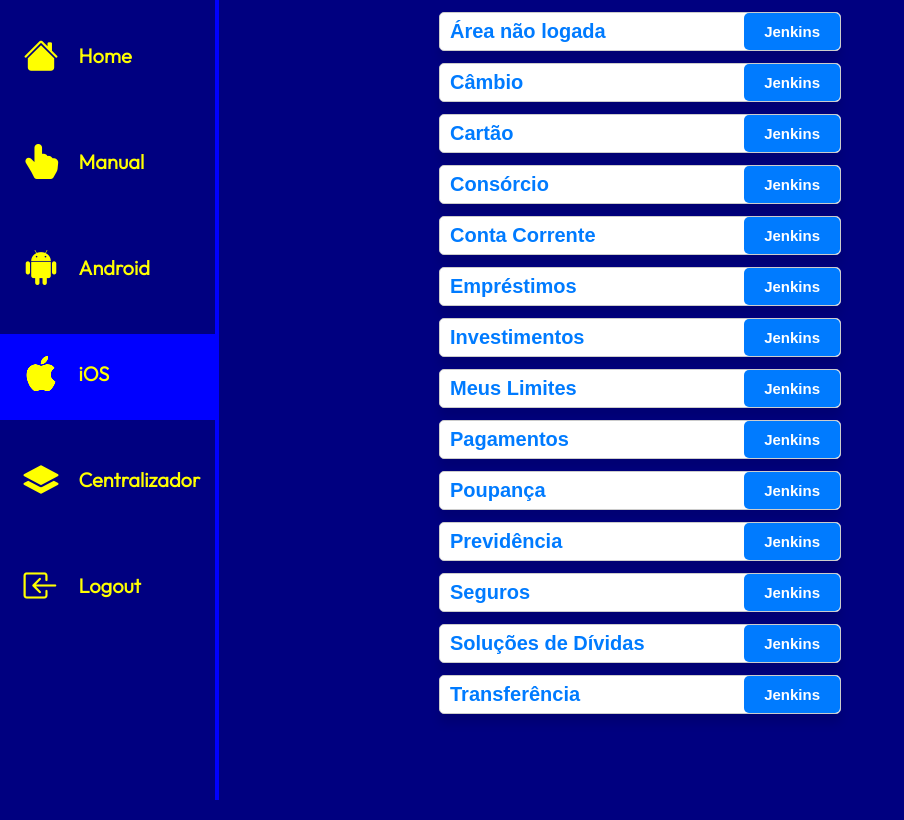
After one commit to danielleal89/programasqa, a Flask app: page /ios in a window 1280 px wide. The commit adds this page. Shown: the whole page, without its empty margins (0-904 px from the left). Run offline with Flask 2, Linux system fonts and the light colour scheme; the visitor is signed in with stand-in values (Sample User, id 1).

Commit message:
NovasFuncionalidades

```diff
--- /dev/null
+++ b/static/estilos/android.css
@@ -0,0 +1,76 @@
+@import url('https://fonts.googleapis.com/css2?family=Outfit:wght@300&display=swap');
+
+body {
+    font-family: Arial, sans-serif;
+    background-color: #000080;
+}
+
+  .container {
+    max-width: 400px;
+    margin: 20px auto;
+    padding: 20px;
+    background-color: #ffffff;
+    border-radius: 10px;
+    box-shadow: 0px 2px 5px rgba(0, 0, 0, 0.1);
+  }
+
+  .input-container {
+    display: flex;
+    justify-content: space-between;
+    align-items: center;
+    border: 1px solid #ccc;
+    border-radius: 5px;
+    overflow: hidden;
+    max-width: 400px; /* Tamanho retangulo */
+    margin: 12px auto; /* Distancia entre retangulos */
+    background-color: #ffffff;
+    box-shadow: 0px 10px 10px rgba(0, 0, 0, 0.1); /* Sombra */
+    font-size: 20px;
+    font-weight: bold;
+  }
+
+  .input-container > p{
+    margin-left: 10px;
+  }
+
+  .text-container {
+    flex: 1;
+    display: flex;
+    align-items: center;
+    margin-left: 10px;
+  }
+
+  .text {
+    margin: 0;
+    padding: 0; /* Altura do retangulo */
+  }
+
+  .button-container {
+    flex: 0;
+    margin-left: 10px;
+  }
+
+  .submit-button {
+    padding: 10px 20px;
+    background-color: #007bff;
+    color: #ffffff;
+    border: none;
+    border-radius: 5px;
+    cursor: pointer;
+    font-weight: bold;
+    font-size: 15px;
+  }
+
+  a {
+    color: #007bff;
+    text-decoration: none;
+  }
+
+  a:hover {
+    text-decoration: underline;
+  }
+
+  .home-icon, .logout-icon {
+    font-size: 24px;
+    margin-right: 5px;
+  }
--- a/static/estilos/gerarduplas.css
+++ b/static/estilos/gerarduplas.css
@@ -12,6 +12,7 @@
 .half-screen > div {
     flex: 1;
     padding: 10px;
+    margin-top: 0px;
 }
 
 .half-screen ul {
@@ -64,6 +65,7 @@
 .label1 {
     font-size: 35px;
     color: #FFFFFF;
+    margin-top: 30px;
 }
 
 .home-icon {
--- a/static/estilos/homepage.css
+++ b/static/estilos/homepage.css
@@ -17,6 +17,7 @@
     border: none;
     border-radius: 5px;
     cursor: pointer;
+    font-family: 'Outfit', sans-serif;
 }
 
 .home-icon {
--- /dev/null
+++ b/static/estilos/menu.css
@@ -0,0 +1,76 @@
+@import url('https://fonts.googleapis.com/css2?family=Outfit:wght@300&display=swap');
+
+@import url('https://fonts.googleapis.com/css2?family=Outfit:wght@300&display=swap');
+
+body {
+    height: 100vh;
+}
+
+nav.menu-lateral{
+    width: 70px;
+    height: 100%;
+    background-color: #000080;
+    padding: 20px 0 20px 0%;
+    box-shadow: 4px 0 0 #0000ff;
+
+    position: fixed;
+    top: 0;
+    left: 0;
+    overflow: hidden;
+    transition: .5s;
+    font-weight: bold;
+
+    margin: 0;
+    padding: 0;
+    box-sizing: border-box;
+    font-family: 'Outfit', sans-serif;
+}
+
+nav.menu-lateral:hover{
+    width: 215px;
+}
+
+ul{
+    height: 100%;
+    list-style-type: none;
+    margin: 12;
+    padding: 0;
+    box-sizing: border-box;
+    font-family: 'Outfit', sans-serif;
+}
+
+ul li.item-menu{
+    transition: .2s;
+}
+
+ul li.ativo{
+    background-color: #0000ff;
+}
+
+ul li.item-menu:hover{
+    background: #0000ff;
+    padding-left: 2%;
+}
+
+ul li.item-menu a{
+    color: #FFFF00;
+    text-decoration: none;
+    font-size: 20px;
+    padding: 20px 4%;
+    display: flex;
+    margin-bottom: 20px;
+    line-height: 40px;
+    margin-left: 15px;
+}
+ul li.item-menu a .txt-link:hover{
+    text-shadow: 0 0 5px #FFFF00;
+    font-size: 21px;
+}
+
+ul li.item-menu a .txt-link{
+    margin-left: 20px;
+}
+
+ul li.item-menu a .icon > i{
+    font-size: 35px;
+}
--- /dev/null
+++ b/static/scripts/menu.js
@@ -0,0 +1,34 @@
+//Seleciona o menu
+var menuItem = document.querySelectorAll('.item-menu')
+
+function selectLink(){
+    menuItem.forEach((item)=>
+        item.classList.remove('ativo')
+    )
+    this.classList.add('ativo')
+}
+
+menuItem.forEach((item)=>
+    item.addEventListener('click', selectLink)
+)
+
+document.addEventListener("DOMContentLoaded", function () {
+  const currentPage = window.location.pathname.split('/').pop(); // Obtém o nome da página atual
+  const menuItems = document.querySelectorAll(".item-menu");
+
+  for (const menuItem of menuItems) {
+    const link = menuItem.querySelector("a");
+    const hrefValue = link.getAttribute("href");
+
+    if (currentPage === "gerarduplas" && hrefValue === "manual") {
+      menuItem.classList.add("ativo");
+    }
+    if (currentPage === "divisaoregressao" && hrefValue === "manual") {
+      menuItem.classList.add("ativo");
+    }
+
+    if (hrefValue.endsWith(currentPage) || (currentPage === "" && hrefValue === "/")) {
+      menuItem.classList.add("ativo"); // Adiciona a classe "ativo" ao item do menu correspondente
+    }
+  }
+});
--- /dev/null
+++ b/templates/base.html
@@ -0,0 +1,53 @@
+<!DOCTYPE html>
+<html lang="pt">
+<head>
+    <meta charset="UTF-8">
+    <title>Pagina Inicial</title>
+    <link rel="stylesheet" href="https://cdnjs.cloudflare.com/ajax/libs/font-awesome/5.15.3/css/all.min.css" />
+    <link rel="stylesheet" href="https://cdn.jsdelivr.net/npm/bootstrap-icons@1.10.5/font/bootstrap-icons.css">
+    <link rel="stylesheet" href="static//estilos/menu.css">
+</head>
+<body>
+    <nav class="menu-lateral">
+        <ul>
+          <li class="item-menu">
+            <a href="home">
+              <span class="icon"><i class="bi bi-house-fill"></i></span>
+              <span class="txt-link">Home</span>
+            </a>
+          </li>
+          <li class="item-menu">
+            <a href="manual">
+              <span class="icon"><i class="bi bi-hand-index-thumb-fill"></i></span>
+              <span class="txt-link">Manual</span>
+            </a>
+          </li>
+          <li class="item-menu">
+            <a href="android">
+              <span class="icon"><i class="bi bi-android2"></i></span>
+              <span class="txt-link">Android</span>
+            </a>
+          </li>
+          <li class="item-menu">
+            <a href="ios">
+              <span class="icon"><i class="bi bi-apple"></i></span>
+              <span class="txt-link">iOS</span>
+            </a>
+          </li>
+          <li class="item-menu">
+            <a href="centralizador">
+              <span class="icon"><i class="bi bi-layers-fill"></i></span>
+              <span class="txt-link">Centralizador</span>
+            </a>
+          </li>
+          <li class="item-menu">
+            <a href="logout">
+              <span class="icon"><i class="bi bi-box-arrow-in-left"></i></span>
+              <span class="txt-link">Logout</span>
+            </a>
+          </li>
+        </ul>
+    </nav>
+    <script src="static/scripts/menu.js"></script>
+</body>
+</html>
--- a/templates/centralizador.html
+++ b/templates/centralizador.html
@@ -13,8 +13,6 @@
 </script>
 <body>
     <div class="grid-container">
-        <a href="/"><i class="fas fa-home home-icon"></i></a>
-        <a href="logout"><i class="fas fa-sign-out-alt logout-icon"></i></a> <br>
         {% for result in results %}
                 {% if result.json_data %}
                     <a href="{{ result.site }}">
@@ -38,5 +36,7 @@
         <div class="online"></div> <span style="font-size: 22px;">Online</span>&nbsp;&nbsp;&nbsp;
         <div class="offline"></div> <span style="font-size: 22px;">Offline</span>
     </div>
+
+    {% extends "base.html" %}
 </body>
 </html>
--- a/templates/divisaoregressao.html
+++ b/templates/divisaoregressao.html
@@ -1,6 +1,5 @@
 <!DOCTYPE html>
 <html>
-
 <head>
     <title>Divisão de Regressões</title>
     <link rel="stylesheet" href="https://cdnjs.cloudflare.com/ajax/libs/font-awesome/5.15.3/css/all.min.css" />
@@ -87,9 +86,7 @@
                 <!-- Insere o analista e os menus de regressão -->
             </ul>
         </div>
-        <a href="/"><i class="fas fa-home home-icon"></i></a>
-        <a href="logout"><i class="fas fa-sign-out-alt logout-icon"></i></a>
     </div>
+    {% extends "base.html" %}
 </body>
-
 </html>
--- a/templates/gerarduplas.html
+++ b/templates/gerarduplas.html
@@ -18,8 +18,7 @@
         <div class="button-container">
             <button class="custom-button" onclick="gerarDuplas()">Gerar Duplas</button>
         </div>
-        <a href="/"><i class="fas fa-home home-icon"></i></a>
-        <a href="logout"><i class="fas fa-sign-out-alt logout-icon"></i></a>
     </div>
+    {% extends "base.html" %}
 </body>
 </html>
--- /dev/null
+++ b/templates/ios.html
@@ -0,0 +1,68 @@
+<!DOCTYPE html>
+<html>
+<head>
+    <title>iOS</title>
+    <link rel="stylesheet" href="https://cdnjs.cloudflare.com/ajax/libs/font-awesome/5.15.3/css/all.min.css">
+    <link rel="stylesheet" href="static/estilos/android.css">
+</head>
+<body>
+    <div class="input-container">
+        <p class="text"><a href="https://fontes.intranet.bb.com.br/ath/ath-apf-mov4-menu-areanaologada-ios">Área não logada</a></p>
+        <a href="https://build.ci.intranet.bb.com.br/job/ATH/job/Java/job/ath-apf-mov4-menu-areanaologada-ios/"><button class="submit-button">Jenkins</button></a>
+    </div>
+    <div class="input-container">
+        <p class="text"><a href="https://fontes.intranet.bb.com.br/ath/ath-apf-mov4-menu-cambio-ios">Câmbio</a></p>
+        <a href="https://build.ci.intranet.bb.com.br/job/ATH/job/Java/job/ath-apf-mov4-menu-cambio-ios/"><button class="submit-button">Jenkins</button></a>
+    </div>
+    <div class="input-container">
+        <p class="text"><a href="https://fontes.intranet.bb.com.br/ath/ath-apf-mov4-menu-cartao-ios">Cartão</a></p>
+        <a href="https://build.ci.intranet.bb.com.br/job/ATH/job/Java/job/ath-apf-mov4-menu-cartao-ios/"><button class="submit-button">Jenkins</button></a>
+    </div>
+    <div class="input-container">
+        <p class="text"><a href="https://fontes.intranet.bb.com.br/ath/ath-apf-mov4-menu-consorcio-ios">Consórcio</a></p>
+        <a href="https://build.ci.intranet.bb.com.br/job/ATH/job/Java/job/ath-apf-mov4-menu-consorcio-ios/"><button class="submit-button">Jenkins</button></a>
+    </div>
+    <div class="input-container">
+        <p class="text"><a href="https://fontes.intranet.bb.com.br/ath/ath-apf-mov4-menu-contacorrente-ios">Conta Corrente</a></p>
+        <a href="https://build.ci.intranet.bb.com.br/job/ATH/job/Java/job/ath-apf-mov4-menu-contacorrente-ios/"><button class="submit-button">Jenkins</button></a>
+    </div>
+    <div class="input-container">
+        <p class="text"><a href="https://fontes.intranet.bb.com.br/ath/ath-apf-mov4-menu-emprestimos-ios">Empréstimos</a></p>
+        <a href="https://build.ci.intranet.bb.com.br/job/ATH/job/Java/job/ath-apf-mov4-menu-emprestimos-ios/"><button class="submit-button">Jenkins</button></a>
+    </div>
+    <div class="input-container">
+        <p class="text"><a href="https://fontes.intranet.bb.com.br/ath/ath-apf-mov4-menu-investimentos-ios">Investimentos</a></p>
+        <a href="https://build.ci.intranet.bb.com.br/job/ATH/job/Java/job/ath-apf-mov4-menu-investimentos-ios/"><button class="submit-button">Jenkins</button></a>
+    </div>
+    <div class="input-container">
+        <p class="text"><a href="https://fontes.intranet.bb.com.br/ath/ath-apf-mov4-menu-meuslimites-ios">Meus Limites</a></p>
+        <a href="https://build.ci.intranet.bb.com.br/job/ATH/job/Java/job/ath-apf-mov4-menu-meuslimites-ios/"><button class="submit-button">Jenkins</button></a>
+    </div>
+    <div class="input-container">
+        <p class="text"><a href="https://fontes.intranet.bb.com.br/ath/ath-apf-mov4-menu-pagamentos-ios">Pagamentos</a></p>
+        <a href="https://build.ci.intranet.bb.com.br/job/ATH/job/Java/job/ath-apf-mov4-menu-pagamentos-ios/"><button class="submit-button">Jenkins</button></a>
+    </div>
+    <div class="input-container">
+        <p class="text"><a href="https://fontes.intranet.bb.com.br/ath/ath-apf-mov4-menu-poupanca-ios">Poupança</a></p>
+        <a href="https://build.ci.intranet.bb.com.br/job/ATH/job/Java/job/ath-apf-mov4-menu-poupanca-ios/"><button class="submit-button">Jenkins</button></a>
+    </div>
+    <div class="input-container">
+        <p class="text"><a href="https://fontes.intranet.bb.com.br/ath/ath-apf-mov4-menu-previdencia-ios">Previdência</a></p>
+        <a href="https://build.ci.intranet.bb.com.br/job/ATH/job/Java/job/ath-apf-mov4-menu-previdencia-ios/"><button class="submit-button">Jenkins</button></a>
+    </div>
+    <div class="input-container">
+        <p class="text"><a href="https://fontes.intranet.bb.com.br/ath/ath-apf-mov4-menu-seguros-ios">Seguros</a></p>
+        <a href="https://build.ci.intranet.bb.com.br/job/ATH/job/Java/job/ath-apf-mov4-menu-seguros-ios/"><button class="submit-button">Jenkins</button></a>
+    </div>
+    <div class="input-container">
+        <p class="text"><a href="https://fontes.intranet.bb.com.br/ath/ath-apf-mov4-menu-solucoesdedividas-ios">Soluções de Dívidas</a></p>
+        <a href="https://build.ci.intranet.bb.com.br/job/ATH/job/Java/job/ath-apf-mov4-menu-solucoesdedividas-ios/"><button class="submit-button">Jenkins</button></a>
+    </div>
+    <div class="input-container">
+        <p class="text"><a href="https://fontes.intranet.bb.com.br/ath/ath-apf-mov4-menu-transferencia-ios">Transferência</a></p>
+        <a href="https://build.ci.intranet.bb.com.br/job/ATH/job/Java/job/ath-apf-mov4-menu-transferencia-ios/"><button class="submit-button">Jenkins</button></a>
+    </div>
+
+    {% extends "base.html" %}
+</body>
+</html>
```
Also changed, not shown: meu_site.py (+22 -0 lines), static/estilos/centralizador.css (+12 -19 lines), templates/android.html (added, +68 -0 lines), templates/homepage.html (+7 -5 lines), templates/manual.html (added, +16 -0 lines).
